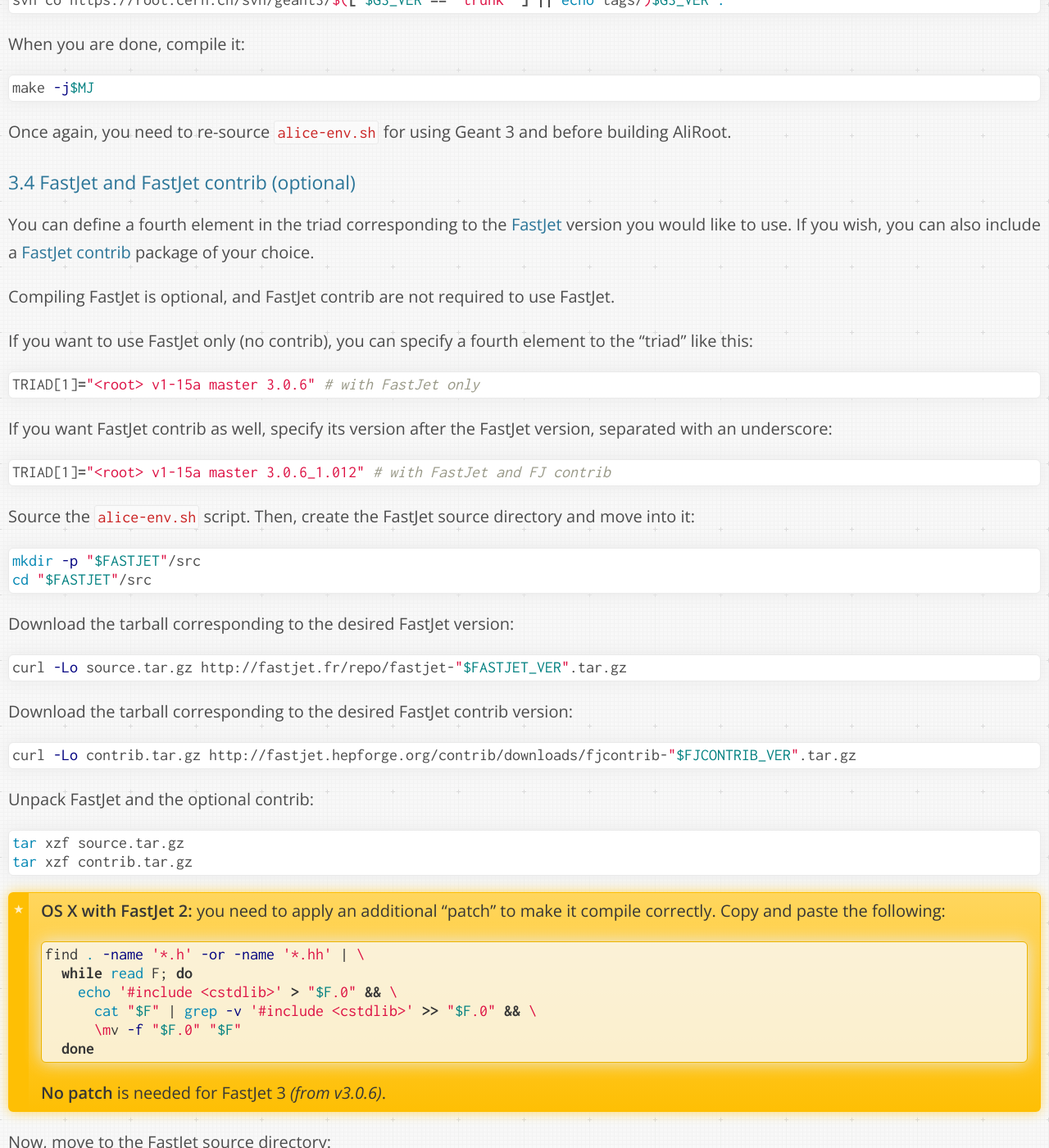
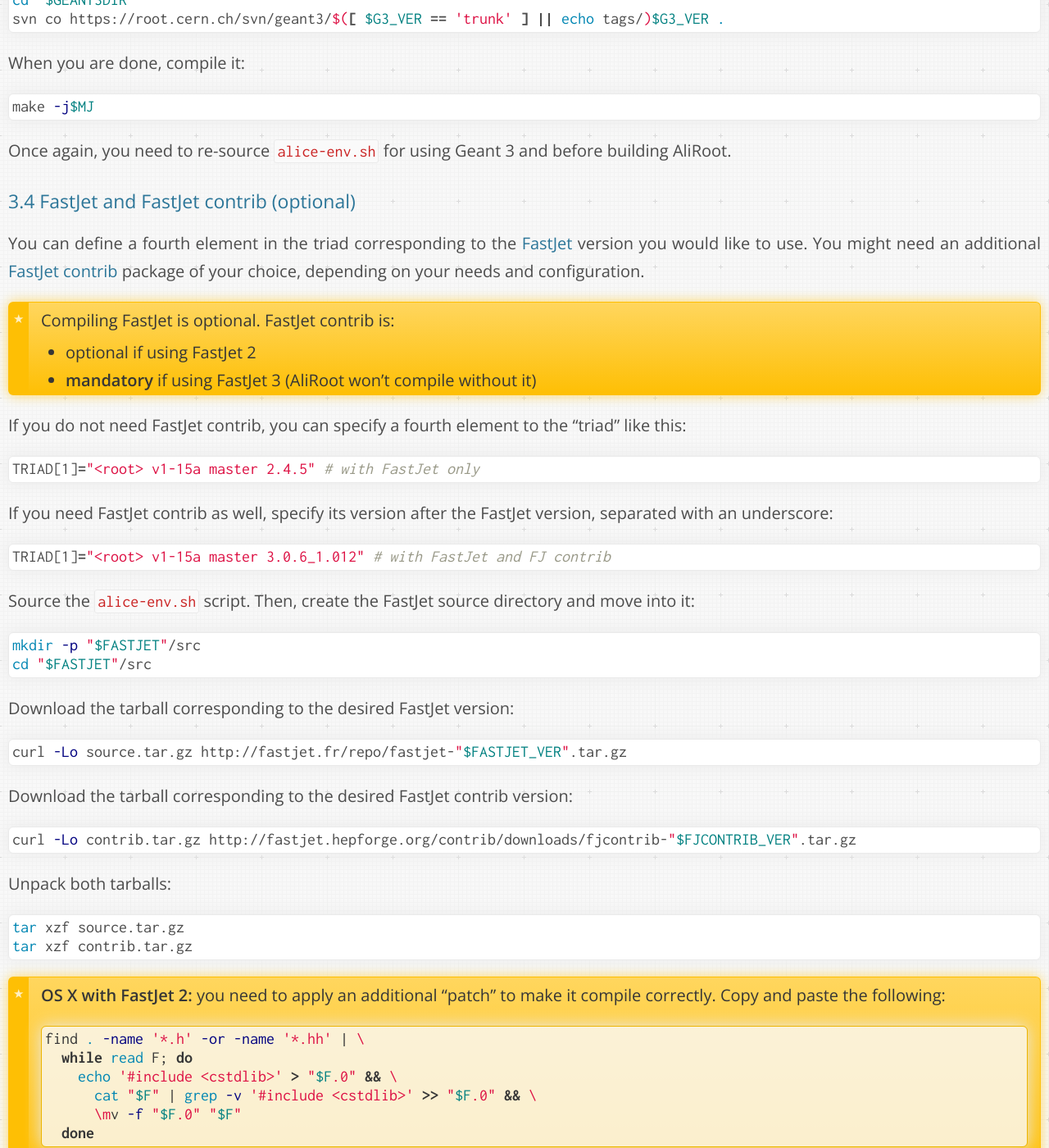
Before and after one commit to dberzano/dberzano.github.io, a Jekyll site: the page built from alice/install-aliroot/manual.md, in a window 1280 px wide and 1400 px high, scrolled down 7835 px. Shown: the whole window at 82% size. Built offline with Jekyll 4.4.1, drawn with Linux system fonts in a browser that asks for light colours; Markdown is read by kramdown in place of the engine named in the settings; some of the changed text lies outside the part shown.

Commit message:
Specify that FJ Contrib is non-optional w/FJ 3
From Salvatore Aiola's comment

````diff
--- a/alice/install-aliroot/manual.md
+++ b/alice/install-aliroot/manual.md
@@ -83,7 +83,8 @@
 
 ```bash
 # Triads in the form "ROOT Geant3 AliRoot [FastJet[_FJContrib]]". Indices
-# start from 1 not 0. The FastJet entry is optional, and so is FJContrib.
+# start from 1 not 0. The FastJet entry is optional. FJ Contrib is optional
+# with FastJet 2 and mandatory with FastJet 3.
 # More information: http://aliceinfo.cern.ch/Offline/AliRoot/Releases.html
 TRIAD[1]="v5-34-11 v1-15a master" # no FastJet
 TRIAD[2]="v5-34-11 v1-15a master 2.4.5" # with FastJet
@@ -377,22 +378,25 @@
 ### FastJet and FastJet contrib (optional)
 
 You can define a fourth element in the triad corresponding to the
-[FastJet](http://fastjet.fr/) version you would like to use. If you
-wish, you can also include a
+[FastJet](http://fastjet.fr/) version you would like to use. You might
+need an additional
 [FastJet contrib](http://fastjet.hepforge.org/contrib/) package of
-your choice.
+your choice, depending on your needs and configuration.
 
-**Compiling FastJet is optional, and FastJet contrib are not required
-to use FastJet.**
+> Compiling FastJet is optional. FastJet contrib is:
+>
+> * optional if using FastJet 2
+> * **mandatory** if using FastJet 3 (AliRoot won't compile without
+>   it)
 
-If you want to use FastJet only (no contrib), you can specify a fourth
-element to the "triad" like this:
+If you do not need FastJet contrib, you can specify a fourth element
+to the "triad" like this:
 
 ```bash
-TRIAD[1]="<root> v1-15a master 3.0.6" # with FastJet only
+TRIAD[1]="<root> v1-15a master 2.4.5" # with FastJet only
 ```
 
-If you want FastJet contrib as well, specify its version after the
+If you need FastJet contrib as well, specify its version after the
 FastJet version, separated with an underscore:
 
 ```bash
@@ -420,7 +424,7 @@
 curl -Lo contrib.tar.gz http://fastjet.hepforge.org/contrib/downloads/fjcontrib-"$FJCONTRIB_VER".tar.gz
 ```
 
-Unpack FastJet and the optional contrib:
+Unpack both tarballs:
 
 ```bash
 tar xzf source.tar.gz
````
